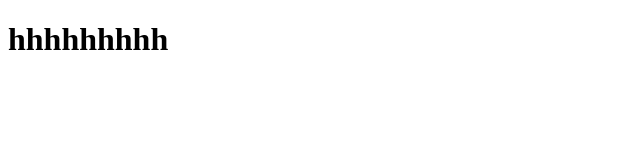
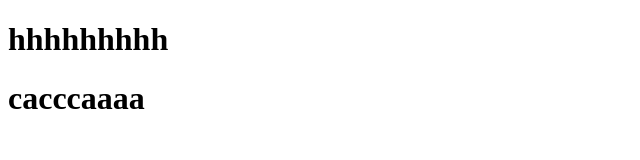
Before and after one commit to RattakornSomboom/git-002, a plain HTML site: page index.html in a window 1280 px wide. Shown: the whole page, without its empty margins (0-640 px from the left). Drawn offline with Linux system fonts and the light colour scheme.

Commit message:
add h1 at 10 label

```diff
--- a/index.html
+++ b/index.html
@@ -7,5 +7,6 @@
 </head>
 <body>
     <h1> hhhhhhhhh</h1>
+    <h1>cacccaaaa</h1>
 </body>
 </html>
```
